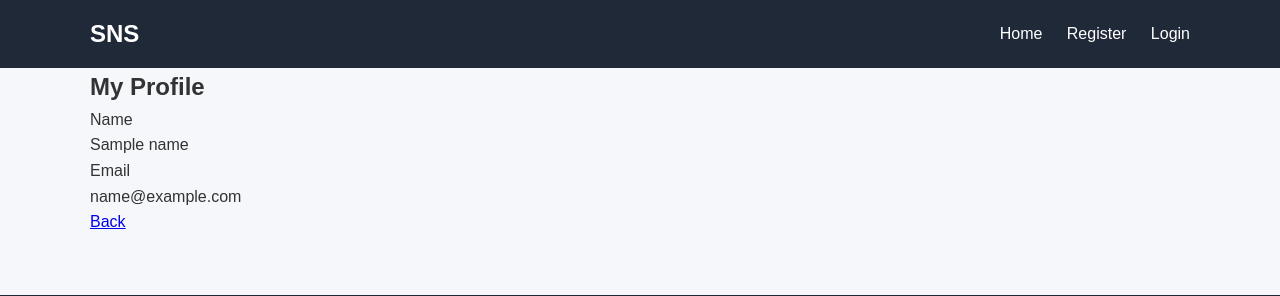
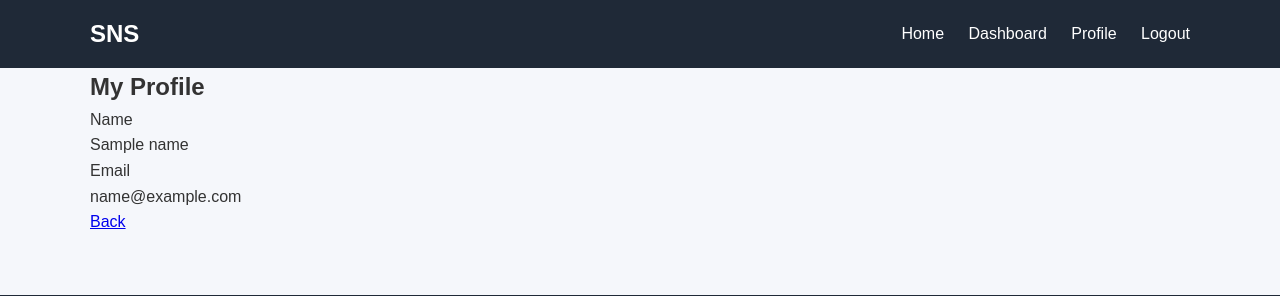
Before and after one commit to saketh-26/PFS-VSP-004-Flask, a Flask app: template SNM-Project-Template/templates/profile.html in a window 1280 px wide. Shown: the top 296 px of the page. Run offline with Flask 3, Linux system fonts and the light colour scheme; the visitor is signed in with stand-in values (Sample User, id 1); the template is opened without the code that fills it: most values are stand-ins (such as "Sample title", 1, 10 or a date in 2020).

Commit message:
ProfilePage

```diff
--- a/SNM-Project-Template/app.py
+++ b/SNM-Project-Template/app.py
@@ -473,7 +473,7 @@ def login():
         print("Login Data:",record)
         if record:
             #if data exists
-            if record['is_verified'] == 0:
+            if record['is_verified'] == 1:
                 login_status = bcrypt.checkpw(password.encode('utf-8'),
                                               record['password_hash'].encode('utf-8')
                                               )
--- a/SNM-Project-Template/templates/base.html
+++ b/SNM-Project-Template/templates/base.html
@@ -1,37 +1,36 @@
 <!DOCTYPE html>
 <html lang="en">
-
 <head>
     <meta charset="UTF-8">
     <meta name="viewport" content="width=device-width, initial-scale=1.0">
-
     <title>
         {% block title %}
         SNS
         {% endblock %}
     </title>
-
     <link
         rel="stylesheet"
         href="{{ url_for('static', filename='css/style.css') }}"
     >
 </head>
-
 <body>
-
 <header class="main-header">
-
     <div class="container navbar">
-
         <h2 class="logo">
             SNS
         </h2>
+    <nav>
+        <a href="{{ url_for('home') }}">Home</a>
 
-        <nav>
-            <a href="{{ url_for('home') }}">Home</a>
-            <a href="{{ url_for('register') }}">Register</a>
-            <a href="{{ url_for('login') }}">Login</a>
-        </nav>
+    {% if 'id' in session %}
+        <a href="{{ url_for('dashboard') }}">Dashboard</a>
+        <a href="{{ url_for('profile') }}">Profile</a>
+        <a href="{{ url_for('logout') }}">Logout</a>
+    {% else %}
+        <a href="{{ url_for('register') }}">Register</a>
+        <a href="{{ url_for('login') }}">Login</a>
+    {% endif %}
+    </nav>
 
     </div>
 
```
